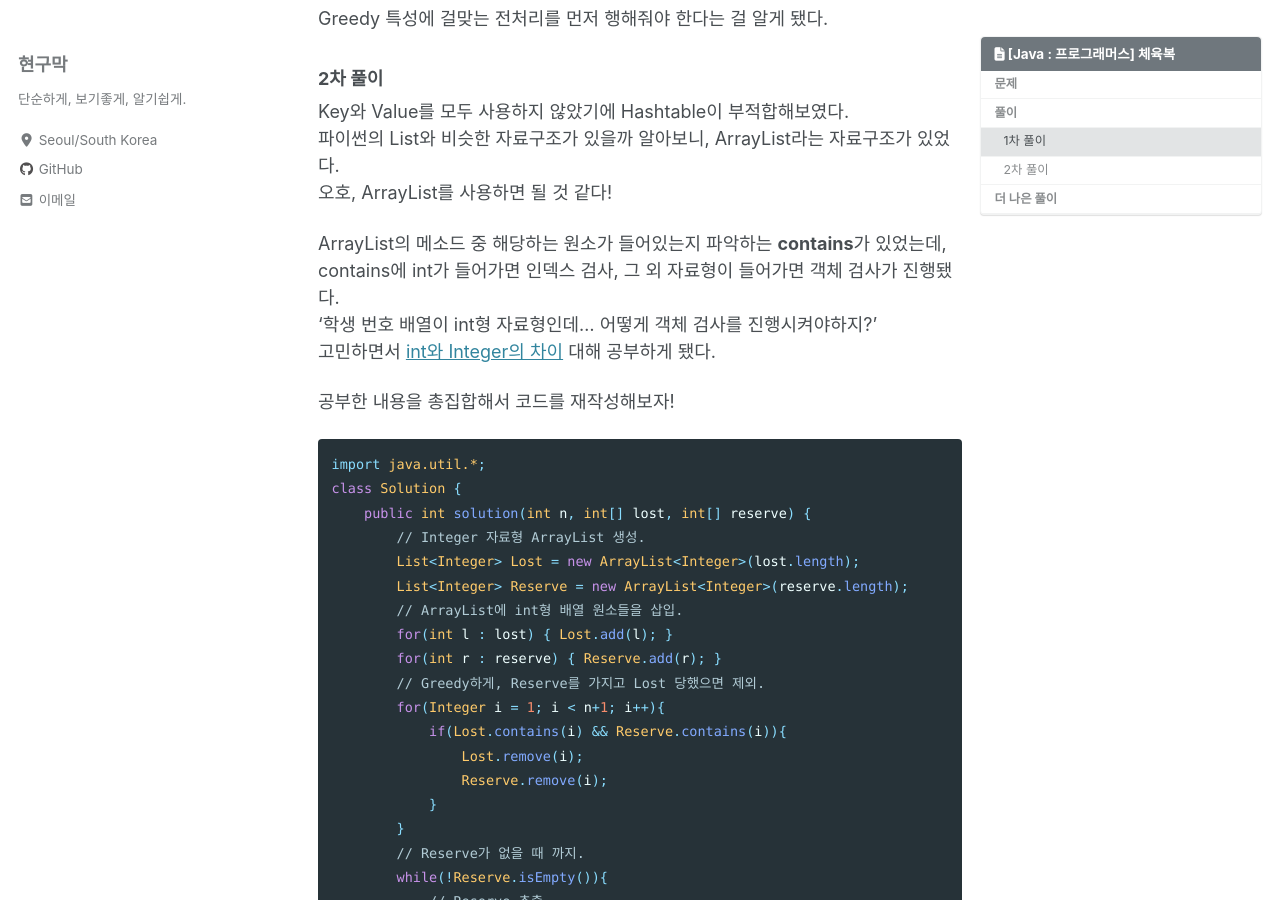
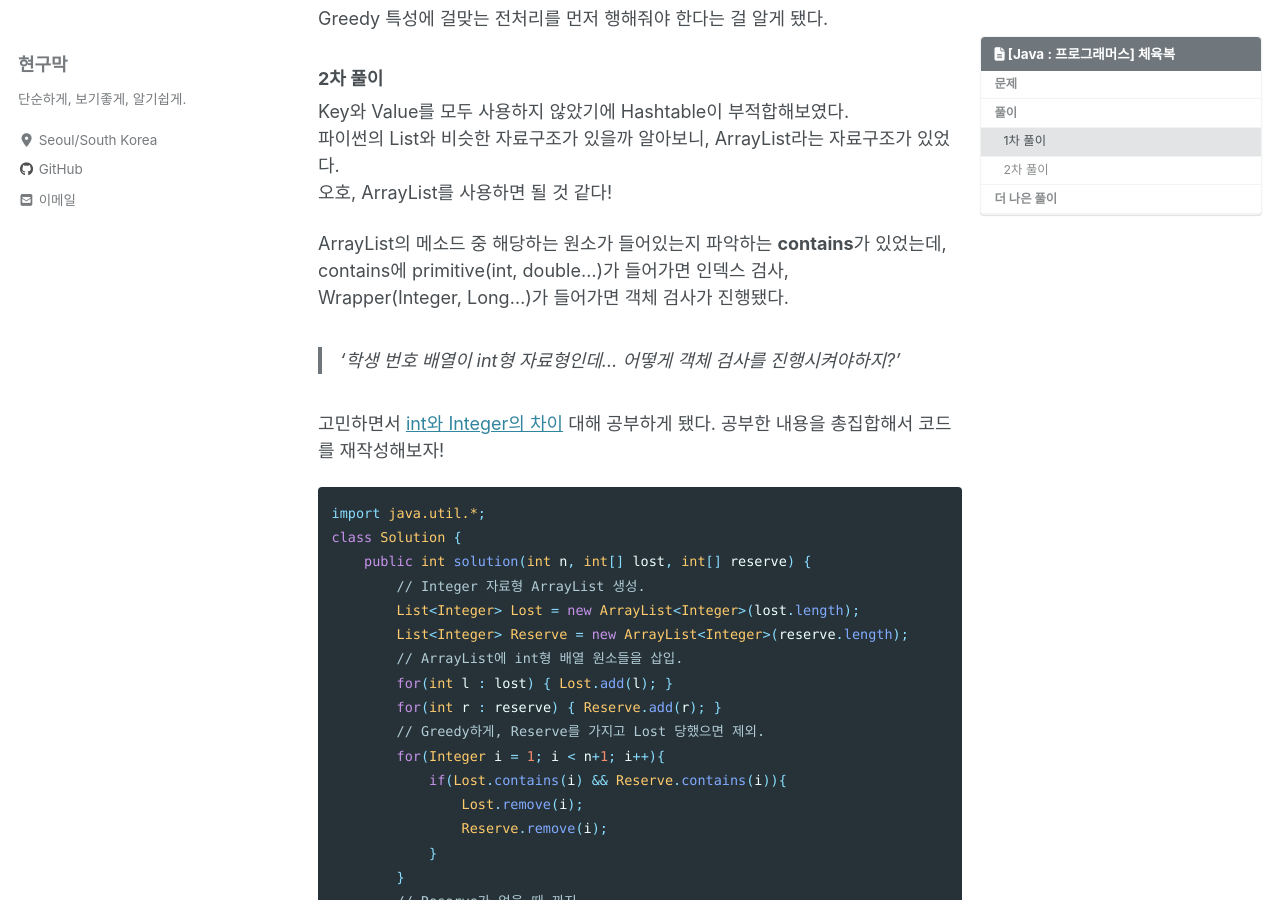
Before and after one commit to Hyeon9mak/Hyeon9mak.github.io, a Jekyll site: the page built from _posts/2020-10-21-Java-프로그래머스-체육복.md, in a window 1280 px wide and 900 px high, scrolled down 1110 px. Built offline with Jekyll 4.4.1, drawn with Linux system fonts in a browser that asks for light colours; cached includes are drawn as plain includes; nearby versions of some CDN libraries; comment, search, counter and statistics services are not loaded.

Commit message:
Update 2020-10-21-Java-프로그래머스-체육복.md

````diff
--- a/_posts/2020-10-21-Java-프로그래머스-체육복.md
+++ b/_posts/2020-10-21-Java-프로그래머스-체육복.md
@@ -57,10 +57,12 @@ Key와 Value를 모두 사용하지 않았기에 Hashtable이 부적합해보였
 오호, ArrayList를 사용하면 될 것 같다!
 
 ArrayList의 메소드 중 해당하는 원소가 들어있는지 파악하는 **contains**가 있었는데,
-contains에 int가 들어가면 인덱스 검사, 그 외 자료형이 들어가면 객체 검사가 진행됐다.
-'학생 번호 배열이 int형 자료형인데... 어떻게 객체 검사를 진행시켜야하지?'
+contains에 primitive(int, double...)가 들어가면 인덱스 검사,
+Wrapper(Integer, Long...)가 들어가면 객체 검사가 진행됐다.
+
+> '학생 번호 배열이 int형 자료형인데... 어떻게 객체 검사를 진행시켜야하지?'
+
 고민하면서 [int와 Integer의 차이](https://includestdio.tistory.com/1) 대해 공부하게 됐다.
-
 공부한 내용을 총집합해서 코드를 재작성해보자!
 
 ```java
````
